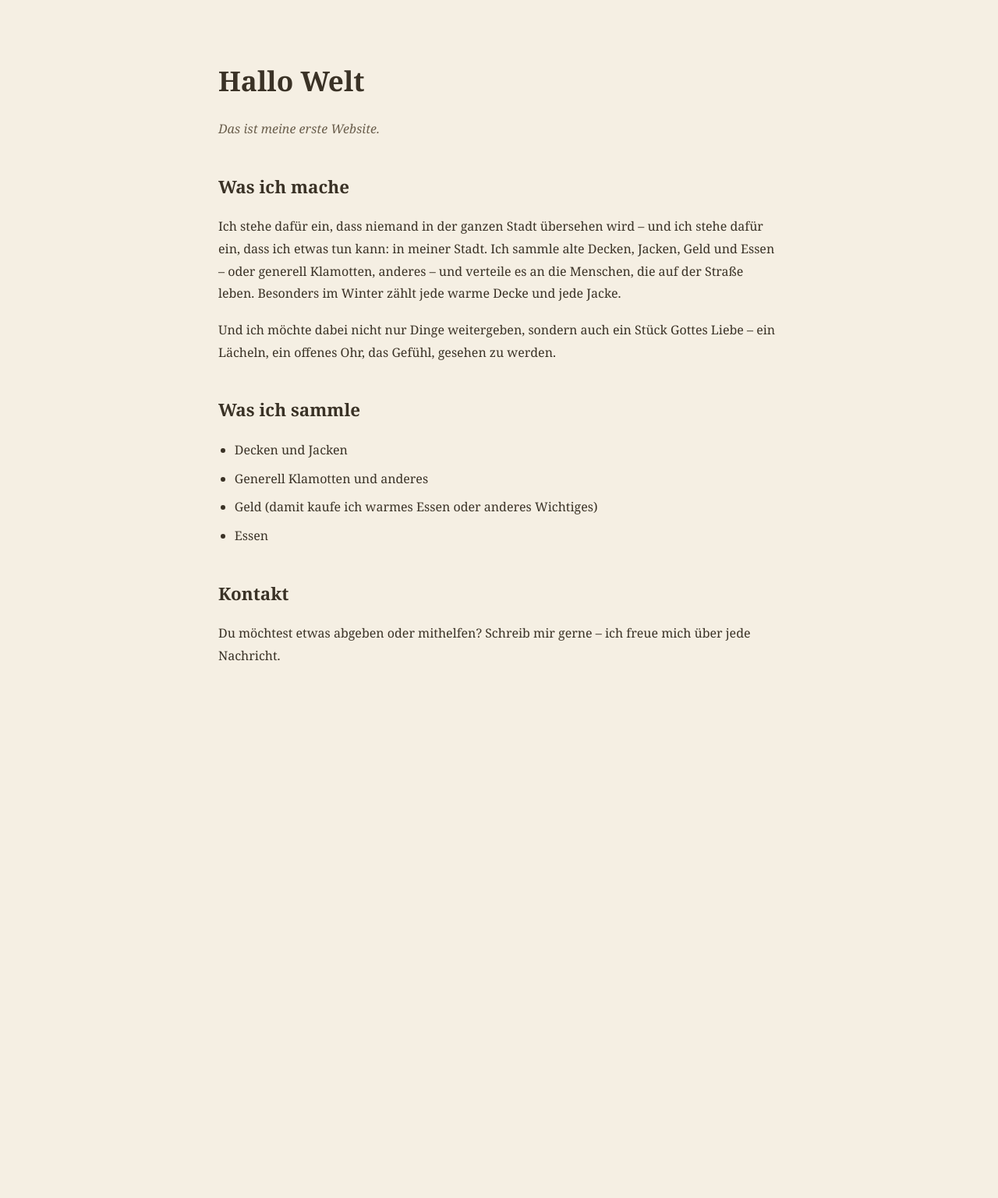
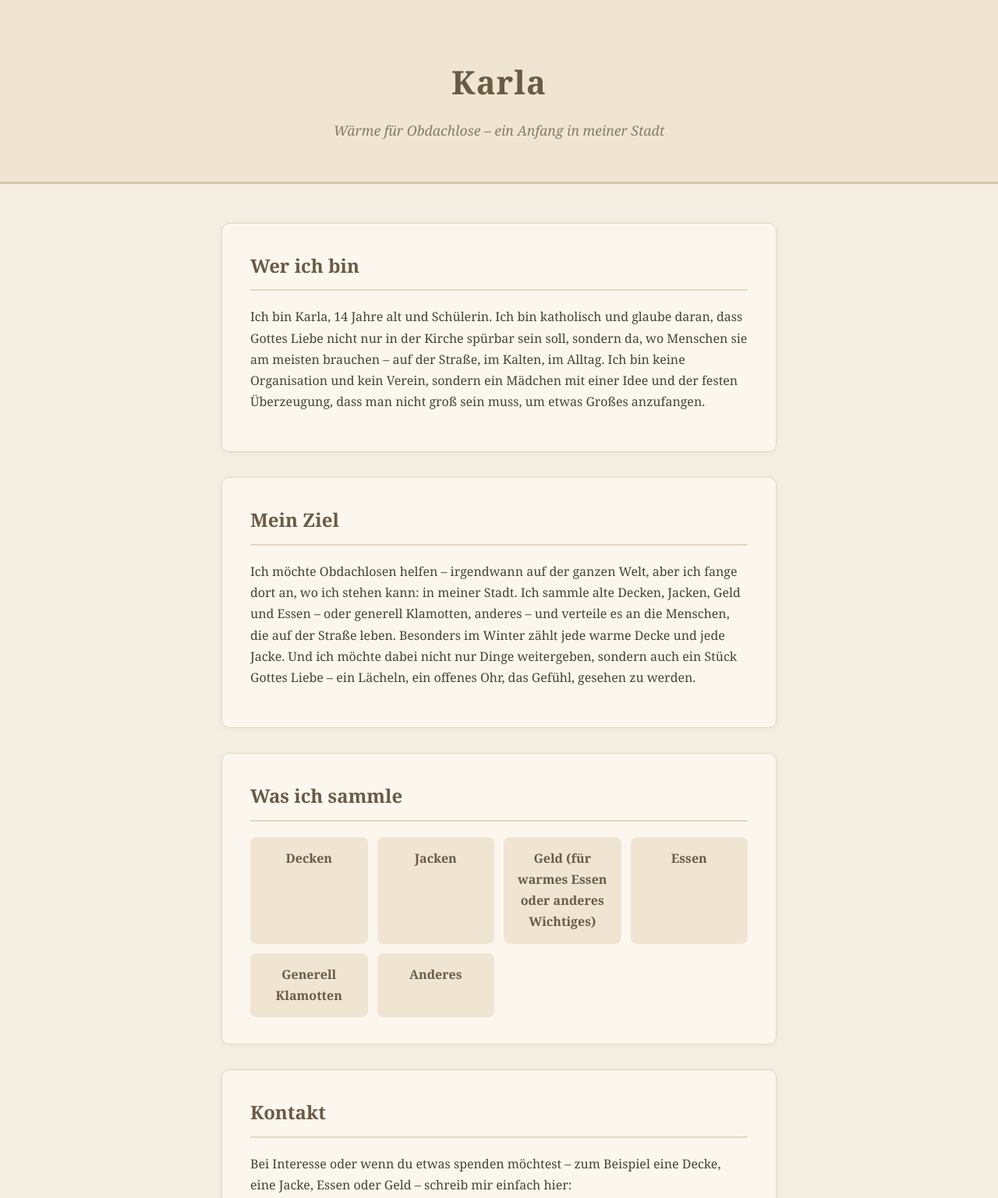
Before and after one commit to lalarvc/meine-seite, a plain HTML site: page index.html in a window 1280 px wide. Shown: the top 1537 px of the page at 78% size. Before the commit the page ends 921 px from the top, so only its background shows below. Drawn offline with Linux system fonts and the light colour scheme.

Commit message:
Update index.html for content and styling changes

```diff
--- a/index.html
+++ b/index.html
@@ -1,74 +1,238 @@
 <!DOCTYPE html>
 <html lang="de">
 <head>
-  <meta charset="UTF-8">
-  <meta name="viewport" content="width=device-width, initial-scale=1.0">
-  <title>Karla</title>
+  <meta charset="utf-8">
+  <meta name="viewport" content="width=device-width, initial-scale=1">
+  <title>Karla – Wärme für Obdachlose</title>
   <style>
+    * { box-sizing: border-box; }
+
     body {
+      margin: 0;
       background-color: #f5efe3;
-      color: #3a3226;
+      color: #4a4038;
       font-family: Georgia, "Times New Roman", serif;
-      max-width: 720px;
+      line-height: 1.7;
+    }
+
+    header {
+      text-align: center;
+      padding: 70px 24px 50px;
+      background-color: #efe5d2;
+      border-bottom: 3px solid #d8c8a8;
+    }
+
+    header h1 {
+      margin: 0 0 12px;
+      font-size: 2.6rem;
+      letter-spacing: 1px;
+      color: #6b5a44;
+    }
+
+    header p {
+      margin: 0;
+      font-size: 1.1rem;
+      font-style: italic;
+      color: #8a7a62;
+    }
+
+    main {
+      max-width: 760px;
       margin: 0 auto;
-      padding: 3rem 1.5rem;
-      line-height: 1.8;
+      padding: 50px 24px 70px;
     }
-    h1 {
-      font-size: 2.2rem;
-      margin-bottom: 0.5rem;
+
+    section {
+      background-color: #fbf7ee;
+      border: 1px solid #e2d6bd;
+      border-radius: 10px;
+      padding: 34px 36px;
+      margin-bottom: 32px;
+      box-shadow: 0 2px 8px rgba(120, 100, 70, 0.07);
     }
-    h2 {
-      font-size: 1.4rem;
-      margin-top: 2.5rem;
-      margin-bottom: 0.75rem;
+
+    section h2 {
+      margin-top: 0;
+      font-size: 1.5rem;
+      color: #6b5a44;
+      border-bottom: 2px solid #e2d6bd;
+      padding-bottom: 10px;
     }
-    p {
-      margin-bottom: 1.1rem;
+
+    .spenden {
+      list-style: none;
+      padding: 0;
+      margin: 18px 0 0;
+      display: grid;
+      grid-template-columns: repeat(auto-fit, minmax(150px, 1fr));
+      gap: 12px;
     }
-    ul {
-      padding-left: 1.3rem;
+
+    .spenden li {
+      background-color: #efe5d2;
+      border-radius: 8px;
+      padding: 14px 16px;
+      text-align: center;
+      font-weight: bold;
+      color: #6b5a44;
     }
-    li {
-      margin-bottom: 0.5rem;
+
+    .formular {
+      display: flex;
+      flex-direction: column;
+      gap: 6px;
+      margin-top: 20px;
     }
-    .untertitel {
-      color: #6b5f4d;
-      font-style: italic;
+
+    .formular label {
+      font-weight: bold;
+      color: #6b5a44;
+      margin-top: 10px;
+    }
+
+    .formular input,
+    .formular select,
+    .formular textarea {
+      font-family: inherit;
+      font-size: 1rem;
+      padding: 10px 12px;
+      border: 1px solid #d8c8a8;
+      border-radius: 6px;
+      background-color: #fffdf8;
+      color: #4a4038;
+    }
+
+    .formular input:focus,
+    .formular select:focus,
+    .formular textarea:focus {
+      outline: 2px solid #c9b48c;
+    }
+
+    .formular button {
+      margin-top: 18px;
+      align-self: flex-start;
+      font-family: inherit;
+      font-size: 1rem;
+      font-weight: bold;
+      color: #fbf7ee;
+      background-color: #8a7a62;
+      border: none;
+      border-radius: 6px;
+      padding: 12px 26px;
+      cursor: pointer;
+    }
+
+    .formular button:hover {
+      background-color: #6b5a44;
+    }
+
+    .hinweis {
+      font-size: 0.95rem;
+      color: #8a7a62;
+      border-left: 3px solid #d8c8a8;
+      padding-left: 14px;
+      margin-top: 22px;
+    }
+
+    footer {
+      text-align: center;
+      padding: 30px 24px 50px;
+      font-size: 0.95rem;
+      color: #8a7a62;
+    }
+
+    @media (max-width: 600px) {
+      header h1 { font-size: 2rem; }
+      section { padding: 26px 22px; }
     }
   </style>
 </head>
 <body>
 
-  <h1>Hallo Welt</h1>
-  <p class="untertitel">Das ist meine erste Website.</p>
+  <header>
+    <h1>Karla</h1>
+    <p>Wärme für Obdachlose – ein Anfang in meiner Stadt</p>
+  </header>
 
-  <h2>Was ich mache</h2>
-  <p>
-    Ich stehe dafür ein, dass niemand in der ganzen Stadt übersehen wird –
-    und ich stehe dafür ein, dass ich etwas tun kann: in meiner Stadt.
-    Ich sammle alte Decken, Jacken, Geld und Essen – oder generell Klamotten,
-    anderes – und verteile es an die Menschen, die auf der Straße leben.
-    Besonders im Winter zählt jede warme Decke und jede Jacke.
-  </p>
-  <p>
-    Und ich möchte dabei nicht nur Dinge weitergeben, sondern auch ein Stück
-    Gottes Liebe – ein Lächeln, ein offenes Ohr, das Gefühl, gesehen zu werden.
-  </p>
+  <main>
 
-  <h2>Was ich sammle</h2>
-  <ul>
-    <li>Decken und Jacken</li>
-    <li>Generell Klamotten und anderes</li>
-    <li>Geld (damit kaufe ich warmes Essen oder anderes Wichtiges)</li>
-    <li>Essen</li>
-  </ul>
+    <section>
+      <h2>Wer ich bin</h2>
+      <p>
+        Ich bin Karla, 14 Jahre alt und Schülerin. Ich bin katholisch und glaube daran,
+        dass Gottes Liebe nicht nur in der Kirche spürbar sein soll, sondern da, wo Menschen
+        sie am meisten brauchen – auf der Straße, im Kalten, im Alltag. Ich bin keine
+        Organisation und kein Verein, sondern ein Mädchen mit einer Idee und der festen
+        Überzeugung, dass man nicht groß sein muss, um etwas Großes anzufangen.
+      </p>
+    </section>
 
-  <h2>Kontakt</h2>
-  <p>
-    Du möchtest etwas abgeben oder mithelfen? Schreib mir gerne – ich freue
-    mich über jede Nachricht.
-  </p>
+    <section>
+      <h2>Mein Ziel</h2>
+      <p>
+        Ich möchte Obdachlosen helfen – irgendwann auf der ganzen Welt, aber ich fange
+        dort an, wo ich stehen kann: in meiner Stadt. Ich sammle alte Decken, Jacken,
+        Geld und Essen – oder generell Klamotten, anderes – und verteile es an die
+        Menschen, die auf der Straße leben. Besonders im Winter zählt jede warme Decke
+        und jede Jacke. Und ich möchte dabei nicht nur Dinge weitergeben, sondern auch
+        ein Stück Gottes Liebe – ein Lächeln, ein offenes Ohr, das Gefühl, gesehen zu
+        werden.
+      </p>
+    </section>
+
+    <section>
+      <h2>Was ich sammle</h2>
+      <ul class="spenden">
+        <li>Decken</li>
+        <li>Jacken</li>
+        <li>Geld (für warmes Essen oder anderes Wichtiges)</li>
+        <li>Essen</li>
+        <li>Generell Klamotten</li>
+        <li>Anderes</li>
+      </ul>
+    </section>
+
+    <section>
+      <h2>Kontakt</h2>
+      <p>
+        Bei Interesse oder wenn du etwas spenden möchtest – zum Beispiel eine Decke,
+        eine Jacke, Essen oder Geld – schreib mir einfach hier:
+      </p>
+
+      <form action="mailto:karlarvc@icloud.com" method="post" enctype="text/plain" class="formular">
+        <label for="name">Dein Name</label>
+        <input type="text" id="name" name="Name" required>
+
+        <label for="email">Deine E-Mail</label>
+        <input type="email" id="email" name="E-Mail" required>
+
+        <label for="spende">Was möchtest du spenden?</label>
+        <select id="spende" name="Spende">
+          <option>Decke</option>
+          <option>Jacke</option>
+          <option>Geld</option>
+          <option>Essen</option>
+          <option>Klamotten</option>
+          <option>Etwas anderes</option>
+        </select>
+
+        <label for="nachricht">Deine Nachricht</label>
+        <textarea id="nachricht" name="Nachricht" rows="5" required></textarea>
+
+        <button type="submit">Absenden</button>
+      </form>
+
+      <p class="hinweis">
+        Mein Standort ist in Nordrhein-Westfalen (NRW). Anfragen und Spenden aus der
+        Umgebung sind am einfachsten – aber schreib gerne trotzdem, wir finden eine Lösung.
+      </p>
+    </section>
+
+  </main>
+
+  <footer>
+    Karla · Spendenaktion für Obdachlose · Nordrhein-Westfalen
+  </footer>
 
 </body>
 </html>
```
